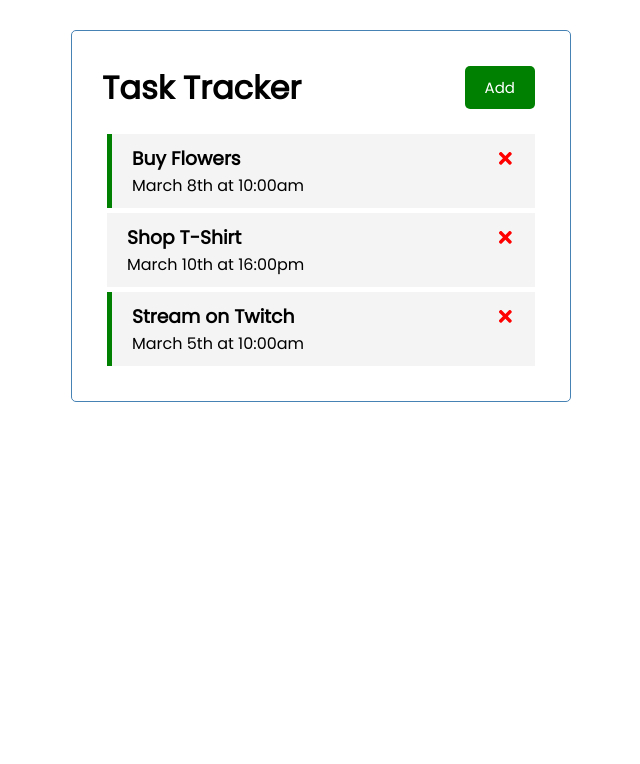
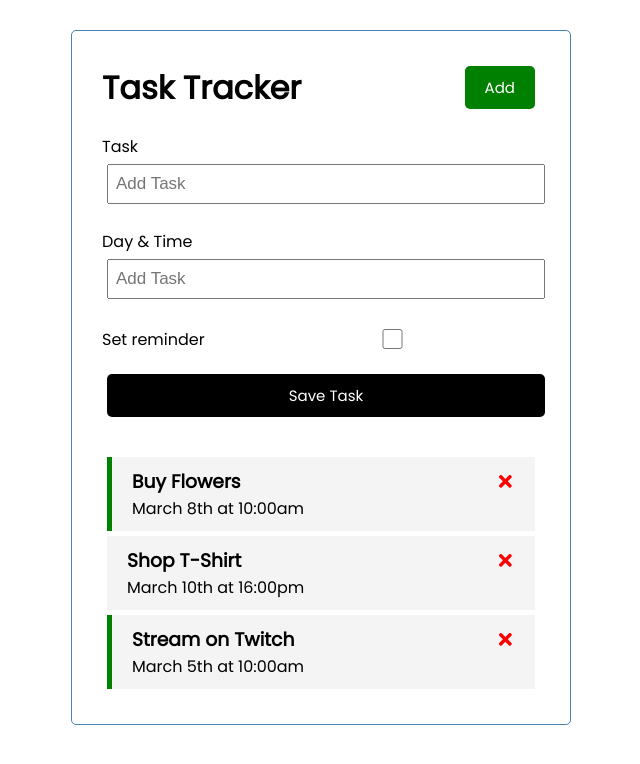
Before and after one commit to v1becheck/react-task-tracker, a React (Create React App) app: page / in a window 1280 px wide. Shown: the top 764 px of the page, without its empty margins (319-959 px from the left). Built offline with nearby package versions, Linux system fonts and the light colour scheme.

Commit message:
Implemented add Task form design

```diff
--- a/src/App.js
+++ b/src/App.js
@@ -1,6 +1,7 @@
 // import React from 'react';
 import Header from './components/Header';
 import Tasks from './components/Tasks';
+import AddTask from './components/AddTask';
 import { useState } from 'react';
 
 function App() {
@@ -42,6 +43,7 @@
   return (
     <div className='container'>
       <Header />
+      <AddTask />
       {tasks.length > 0 ? (
         <Tasks tasks={tasks} onDelete={deleteTask} onToggle={toggleReminder} />
       ) : (
--- /dev/null
+++ b/src/components/AddTask.js
@@ -0,0 +1,22 @@
+function AddTask() {
+  return (
+    <form className='add-form'>
+      <div className='form-control'>
+        <label>Task</label>
+        <input type='text' placeholder='Add Task' />
+      </div>
+      <div className='form-control'>
+        <label>Day & Time</label>
+        <input type='text' placeholder='Add Task' />
+      </div>
+      <div className='form-control form-control-check'>
+        <label>Set reminder</label>
+        <input type='checkbox' placeholder='Add Task' />
+      </div>
+
+      <input type='submit' className='btn btn-block' value='Save Task' />
+    </form>
+  );
+}
+
+export default AddTask;
```
